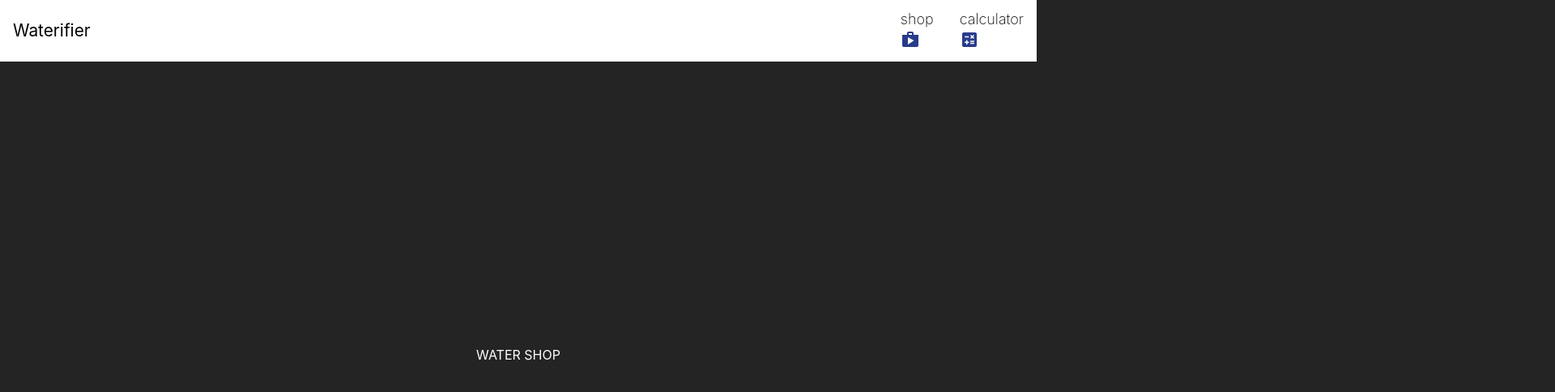
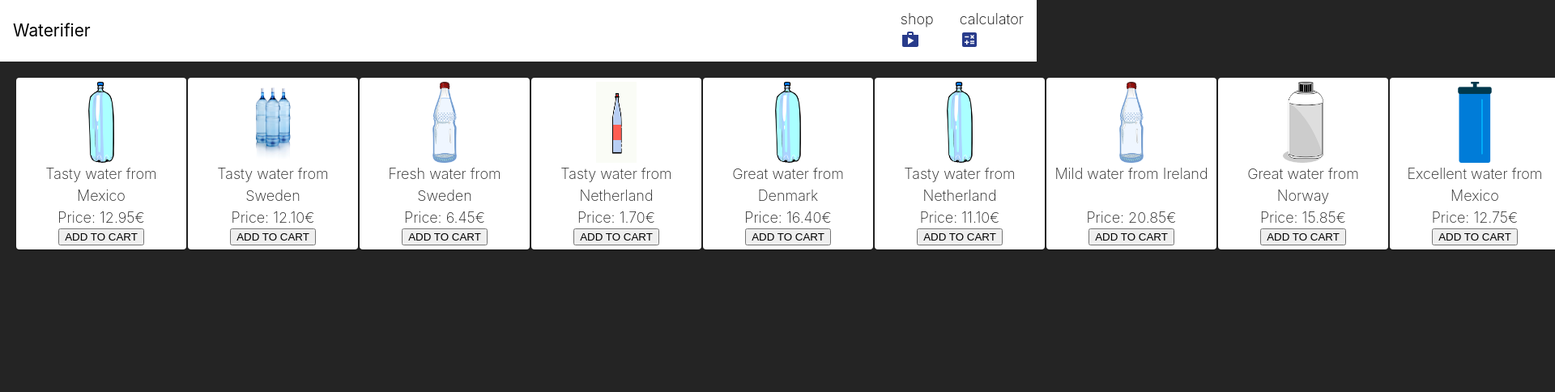
Before and after one commit to wepukka/Waterifier, a React (Vite) app: page /shop in a window 1280 px wide. Shown: the top 484 px of the page at 81% size, 1920 px wide, since content can reach past the window. Built offline with nearby package versions, Linux system fonts and the light colour scheme.

Commit message:
random generated products to shopping page

```diff
--- a/src/Views/HomePage/components/WaterInfo/WaterInfo.css
+++ b/src/Views/HomePage/components/WaterInfo/WaterInfo.css
@@ -1,7 +1,9 @@
 .water-info {
   display: flex;
   flex-direction: column;
-  color: white;
+  background-image: url("../../../../assets/h2o70.png");
+  padding-left: 20px;
+  padding-right: 20px;
 }
 
 .water-info li {
@@ -16,4 +18,10 @@
   .water-info li {
     font-size: 14px;
   }
+  .water-info-symptoms > p {
+    padding-top: 10px;
+  }
+  .water-info > h1 {
+    display: none;
+  }
 }
--- a/src/Views/HomePage/components/WaterInfo/WaterInfo.jsx
+++ b/src/Views/HomePage/components/WaterInfo/WaterInfo.jsx
@@ -15,7 +15,7 @@ export default function WaterInfo() {
 
   const causes = [
     "have diabetes",
-    "have been sick or have diarrhoea",
+    "have been sick or have diarrhea",
     "have been in the sun too long (heatstroke)",
     "have drunk too much alcohol",
     "sweat a lot after exercising",
--- a/src/Views/Shop/Shop.css
+++ b/src/Views/Shop/Shop.css
@@ -1,9 +1,7 @@
 .shop {
   display: flex;
   flex-direction: column;
-  justify-content: center;
-  align-items: center;
   height: 100%;
   margin: 20px;
-  color: white;
+  gap: 10px;
 }
--- a/src/Views/Shop/Shop.jsx
+++ b/src/Views/Shop/Shop.jsx
@@ -1,6 +1,7 @@
 import("./Shop.css");
 import("../../assets/global.css");
 import { useEffect, useState } from "react";
+import ScrollableItemList from "./components/ScrollableItemList/ScrollableItemList";
 
 export default function Shop({ setIsShopping }) {
   useEffect(() => {
@@ -12,5 +13,9 @@ export default function Shop({ setIsShopping }) {
       setIsShopping(false);
     };
   }, []);
-  return <div className="shop">WATER SHOP</div>;
+  return (
+    <div className="shop">
+      <ScrollableItemList />
+    </div>
+  );
 }
--- /dev/null
+++ b/src/Views/Shop/components/ScrollableItemList/ScrollableItemList.css
@@ -0,0 +1,24 @@
+.scrollable-product-list {
+  display: flex;
+
+  gap: 2px;
+}
+.product-card {
+  display: flex;
+  flex-direction: column;
+  padding: 5px;
+  align-items: center;
+  justify-content: flex-start;
+  min-width: 200px;
+  min-height: 200px;
+  text-align: center;
+}
+.product-card-button {
+  margin: 0px;
+  cursor: pointer;
+}
+
+.product-card:hover {
+  transform: scale(1.02);
+  background-color: rgb(232, 235, 220);
+}
--- /dev/null
+++ b/src/Views/Shop/components/ScrollableItemList/ScrollableItemList.jsx
@@ -0,0 +1,62 @@
+import "./ScrollableItemList.css";
+import { useEffect, useState } from "react";
+import { Paper } from "@mui/material";
+import {
+  randomImageNumber,
+  randomProductPrice,
+  randomProductText,
+} from "./helpers";
+
+export default function ScrollableItemList() {
+  const path = "src/assets/Bottles/bottle";
+  const [products, setProducts] = useState([]);
+
+  // Create random product array when page mounts
+  const setProductArray = async () => {
+    let temp = [];
+    for (let i = 0; i <= 19; i++) {
+      temp.push({
+        id: i,
+        productName: randomProductText(),
+        productPrice: randomProductPrice(20),
+        image: path + randomImageNumber(12) + ".png",
+      });
+    }
+    setProducts(temp);
+  };
+
+  useEffect(() => {
+    setProductArray();
+  }, []);
+
+  // Based on button id, add item to cart //
+  const addToCart = (e) => {
+    products.map((product) => {
+      if (product.id == e.target.id) {
+        // ADD TO CART //
+      }
+    });
+  };
+
+  return (
+    <div className="scrollable-product-list">
+      {products.length !== 0 &&
+        products.map((product, index) => (
+          <Paper className="product-card" key={index}>
+            <img width="50" height="100" src={product.image} />
+            <p>{product.productName}</p>
+            <p style={{ marginTop: "auto" }}>Price: {product.productPrice}€</p>
+            <button
+              id={product.id}
+              className="product-card-button"
+              onClick={(e) => {
+                addToCart(e);
+              }}
+            >
+              ADD TO CART
+            </button>
+          </Paper>
+        ))}
+    </div>
+  );
+}
--- /dev/null
+++ b/src/Views/Shop/components/ScrollableItemList/helpers.js
@@ -0,0 +1,33 @@
+const randomImageNumber = (maxNum) => {
+  let number = Math.floor(Math.random(0) * maxNum) + 1;
+  return number;
+};
+
+const randomProductText = () => {
+  const features = ["Great", "Excellent", "Tasty", "Fresh", "Strong", "Mild"];
+  const originCountry = [
+    "Ireland",
+    "Finland",
+    "Usa",
+    "Mexico",
+    "Sweden",
+    "Norway",
+    "Denmark",
+    "Netherland",
+    "Germany",
+  ];
+
+  let feature = features[Math.floor(Math.random() * features.length)];
+  let country = originCountry[Math.floor(Math.random() * originCountry.length)];
+
+  return feature + " water from " + country;
+};
+
+const randomProductPrice = (maxNum) => {
+  let number = Math.floor(Math.random() * maxNum) + 1;
+  let decimal = Math.floor(Math.random() * 19 + 1) * 5;
+
+  return number + "." + decimal;
+};
+
+export { randomImageNumber, randomProductText, randomProductPrice };
```
Also changed, not shown: src/assets/Bottles/bottle2.webp (deleted).
